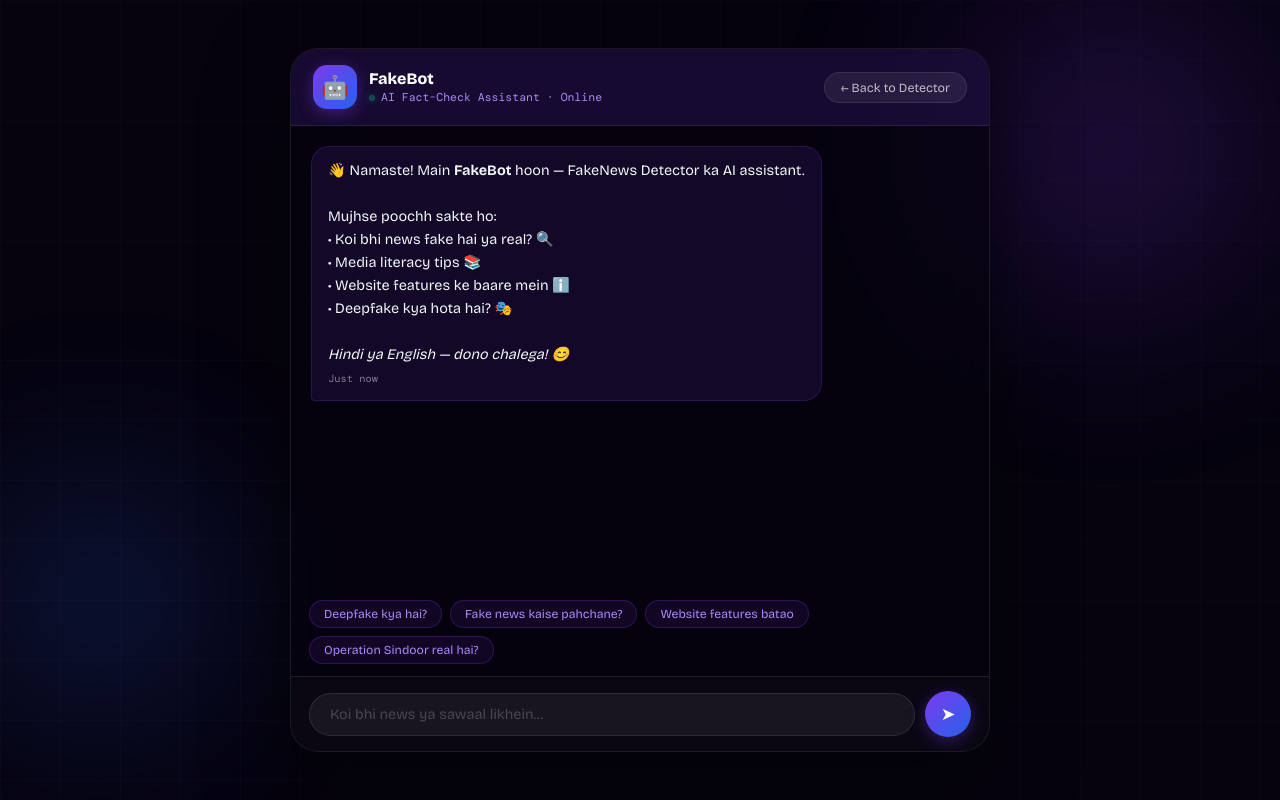
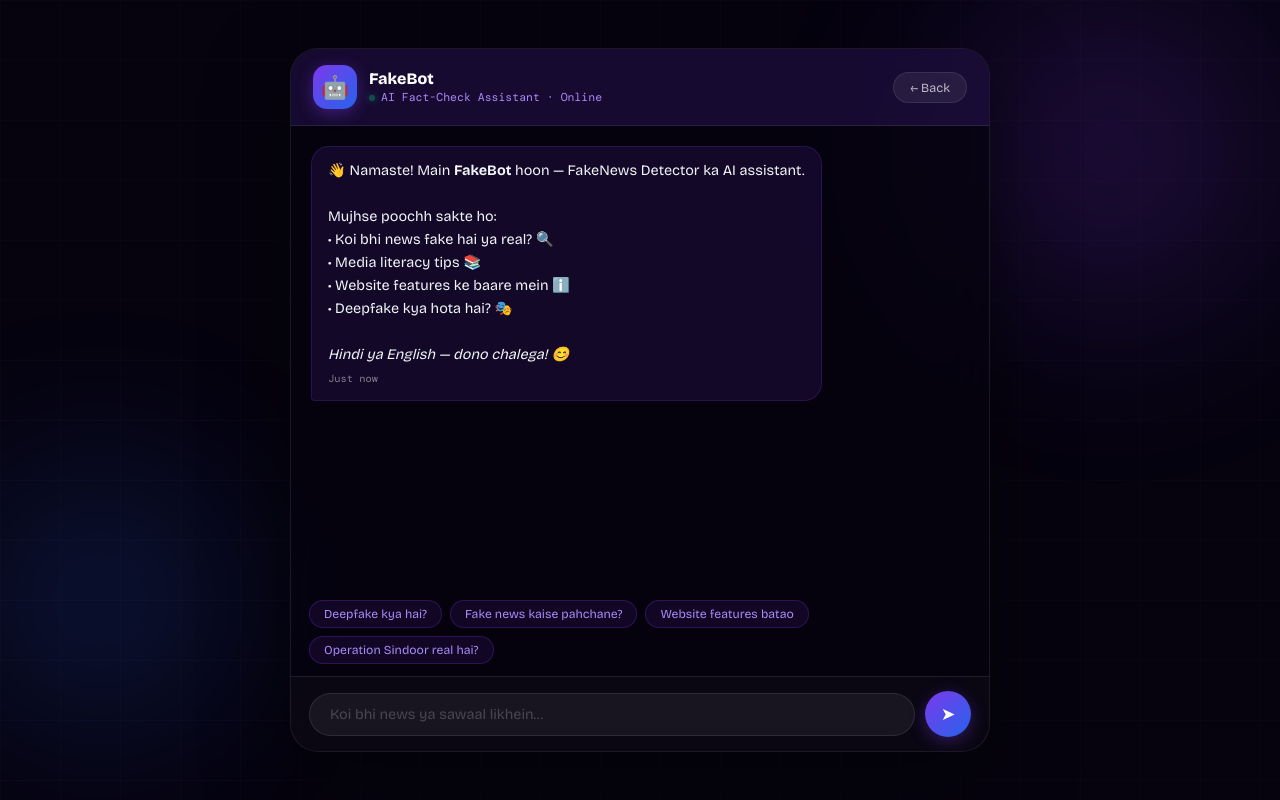
Before and after one commit to explorerkartik/FakeNewsDetector, a Flask app: page /chatbot in a window 1280 px wide. Run offline with Flask 3, Linux system fonts and the light colour scheme; parts of the project's set-up code (start-up, migrations or seed data) failed here and were passed over; some libraries are stand-ins or nearby versions.

Commit message:
Update chatbot.html

```diff
--- a/templates/chatbot.html
+++ b/templates/chatbot.html
@@ -79,7 +79,7 @@
       <div class="chat-title">FakeBot</div>
       <div class="chat-subtitle"><span class="online-dot"></span> AI Fact-Check Assistant · Online</div>
     </div>
-    <a href="/detector" class="back-btn">← Back to Detector</a>
+    <a href="{{ '/detector' if current_user.is_authenticated else '/free' }}" class="back-btn">← Back</a>
   </div>
 
   <div class="messages" id="messages">
```
